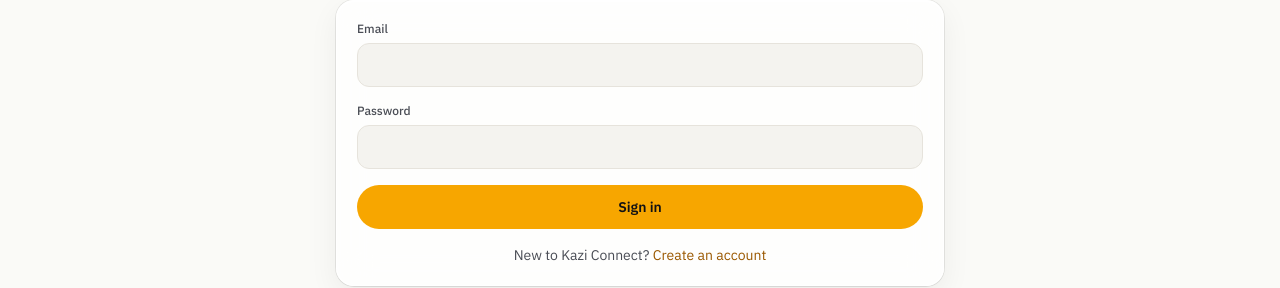
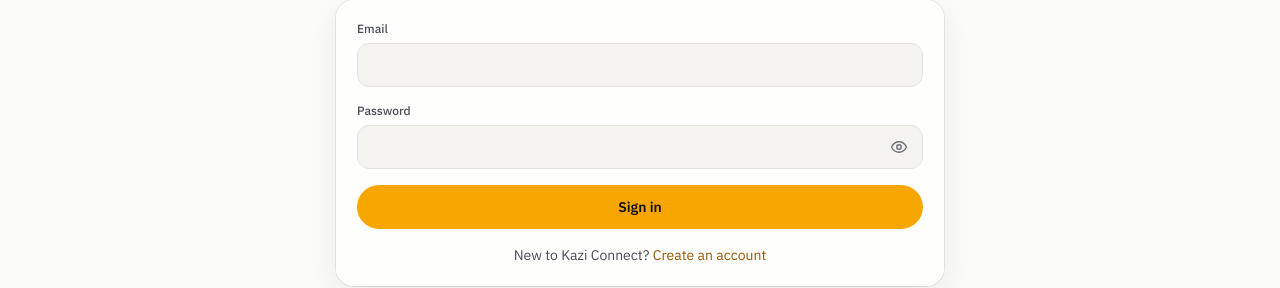
Before and after one commit to Finn-tech-art/Kazi-Connect, a React (Vite) app in the folder frontend/: page /signin in a window 1280 px wide. Shown: the part 173-461 px from the top of the page. Built offline with nearby package versions, Linux system fonts and the light colour scheme; no server answers.

Commit message:
Sign up signi in screen password eye icon for minimal viewing

```diff
--- a/frontend/src/components/icons.tsx
+++ b/frontend/src/components/icons.tsx
@@ -15,6 +15,8 @@ const PATHS = {
   menu: <path d="M4 6h16M4 12h16M4 18h16" />,
   close: <path d="M6 6l12 12M18 6 6 18" />,
   chevron: <path d="m6 9 6 6 6-6" />,
+  eye: <><path d="M2 12s3.6-7 10-7 10 7 10 7-3.6 7-10 7S2 12 2 12Z" /><circle cx="12" cy="12" r="3" /></>,
+  eyeOff: <><path d="M10.6 5.1A10 10 0 0 1 12 5c6.4 0 10 7 10 7a17 17 0 0 1-2.6 3.5M6.6 6.6C3.7 8.4 2 12 2 12s3.6 7 10 7a9.6 9.6 0 0 0 5.4-1.6" /><path d="M9.9 9.9a3 3 0 0 0 4.2 4.2M3 3l18 18" /></>,
   arrow: <path d="M5 12h14M13 6l6 6-6 6" />,
   check: <path d="m5 12.5 4.5 4.5L19 7.5" />,
   shield: <><path d="M12 3 4.5 6v5.5c0 4.6 3.2 8.4 7.5 9.5 4.3-1.1 7.5-4.9 7.5-9.5V6z" /><path d="m8.8 12 2.2 2.2 4.2-4.4" /></>,
--- a/frontend/src/components/ui.tsx
+++ b/frontend/src/components/ui.tsx
@@ -1,5 +1,6 @@
 import { useState, type ButtonHTMLAttributes, type InputHTMLAttributes, type ReactNode, type SelectHTMLAttributes, type TextareaHTMLAttributes } from 'react'
 import { ApiError } from '../lib/api'
+import { Icon } from './icons'
 
 type ButtonProps = ButtonHTMLAttributes<HTMLButtonElement> & { variant?: 'primary' | 'secondary' | 'ghost'; busy?: boolean }
 
@@ -27,6 +28,31 @@ export function TextField({ label, error, hint, id, ...rest }: FieldShell & Inpu
   return (
     <Shell label={label} error={error} hint={hint} id={id}>
       <input id={id} aria-invalid={Boolean(error)} aria-describedby={error ? `${id}-error` : undefined} {...rest} />
+    </Shell>
+  )
+}
+
+/** A password input with an eye button that shows or hides what's been typed. */
+export function PasswordField({ label, error, hint, id, ...rest }: FieldShell & Omit<InputHTMLAttributes<HTMLInputElement>, 'type'>) {
+  const [visible, setVisible] = useState(false)
+  return (
+    <Shell label={label} error={error} hint={hint} id={id}>
+      <div className="password-input">
+        <input
+          id={id} type={visible ? 'text' : 'password'}
+          aria-invalid={Boolean(error)} aria-describedby={error ? `${id}-error` : undefined} {...rest}
+        />
+        <button
+          type="button"
+          className="password-toggle"
+          onClick={() => setVisible((current) => !current)}
+          aria-label={visible ? 'Hide password' : 'Show password'}
+          aria-pressed={visible}
+          aria-controls={id}
+        >
+          <Icon name={visible ? 'eyeOff' : 'eye'} size={18} />
+        </button>
+      </div>
     </Shell>
   )
 }
--- a/frontend/src/pages/SignIn.tsx
+++ b/frontend/src/pages/SignIn.tsx
@@ -1,7 +1,7 @@
 import { useState, type FormEvent } from 'react'
 import { Link, Navigate, useLocation, useNavigate } from 'react-router-dom'
 import { useAuth } from '../auth/AuthProvider'
-import { Alert, Button, TextField } from '../components/ui'
+import { Alert, Button, PasswordField, TextField } from '../components/ui'
 import { supabase } from '../lib/supabase'
 
 export default function SignIn() {
@@ -30,7 +30,7 @@ export default function SignIn() {
       <h1>Sign in</h1>
       <form onSubmit={submit} className="stack card">
         <TextField id="email" label="Email" type="email" autoComplete="email" required value={email} onChange={(e) => setEmail(e.target.value)} />
-        <TextField id="password" label="Password" type="password" autoComplete="current-password" required value={password} onChange={(e) => setPassword(e.target.value)} />
+        <PasswordField id="password" label="Password" autoComplete="current-password" required value={password} onChange={(e) => setPassword(e.target.value)} />
         {error && <Alert tone="error">{error}</Alert>}
         <Button type="submit" busy={busy}>Sign in</Button>
         <p className="muted center">
--- a/frontend/src/pages/SignUp.tsx
+++ b/frontend/src/pages/SignUp.tsx
@@ -1,7 +1,7 @@
 import { useState, type FormEvent } from 'react'
 import { Link, Navigate, useNavigate, useSearchParams } from 'react-router-dom'
 import { useAuth } from '../auth/AuthProvider'
-import { Alert, Button, TextField } from '../components/ui'
+import { Alert, Button, PasswordField, TextField } from '../components/ui'
 import { supabase } from '../lib/supabase'
 
 export type SignUpIntent = 'hire' | 'work'
@@ -85,8 +85,8 @@ export default function SignUp() {
           id="phone" label="Phone number (M-Pesa)" type="tel" autoComplete="tel" placeholder="0712 345 678" required
           value={form.phone} onChange={update('phone')} hint="We'll text you a 6-digit code to confirm it."
         />
-        <TextField
-          id="password" label="Password" type="password" autoComplete="new-password" required
+        <PasswordField
+          id="password" label="Password" autoComplete="new-password" required
           value={form.password} onChange={update('password')} error={errors.password}
           hint="At least 8 characters, with letters and numbers."
         />
--- a/frontend/src/styles.css
+++ b/frontend/src/styles.css
@@ -488,3 +488,15 @@ details.card ul { margin-top: 12px; }
 /* The phone drawer slides over page text, so it needs a more solid glass to stay readable. */
 @media (max-width: 699.98px) { .sidebar { background: var(--glass-bg-strong); } }
 .nav-empty { padding: 10px 12px; color: var(--text-muted); font-size: 13px; }
+
+/* Password field with show/hide button */
+.password-input { position: relative; }
+.password-input input { padding-right: 48px; }
+.password-toggle {
+  position: absolute; top: 50%; right: 6px; transform: translateY(-50%);
+  display: inline-grid; place-items: center; width: 36px; height: 36px; padding: 0;
+  border: 0; border-radius: var(--radius-pill); background: none; color: var(--text-muted); cursor: pointer;
+  transition: color 0.15s, background-color 0.15s;
+}
+.password-toggle:hover { color: var(--text); background: var(--bg-elevated); }
+.password-toggle[aria-pressed='true'] { color: var(--accent-ink); }
```
